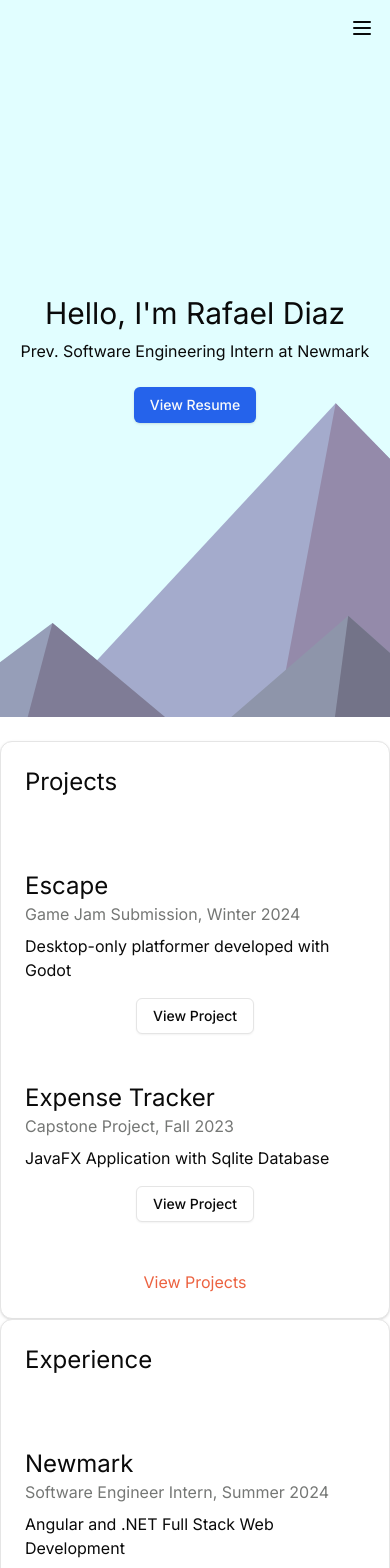
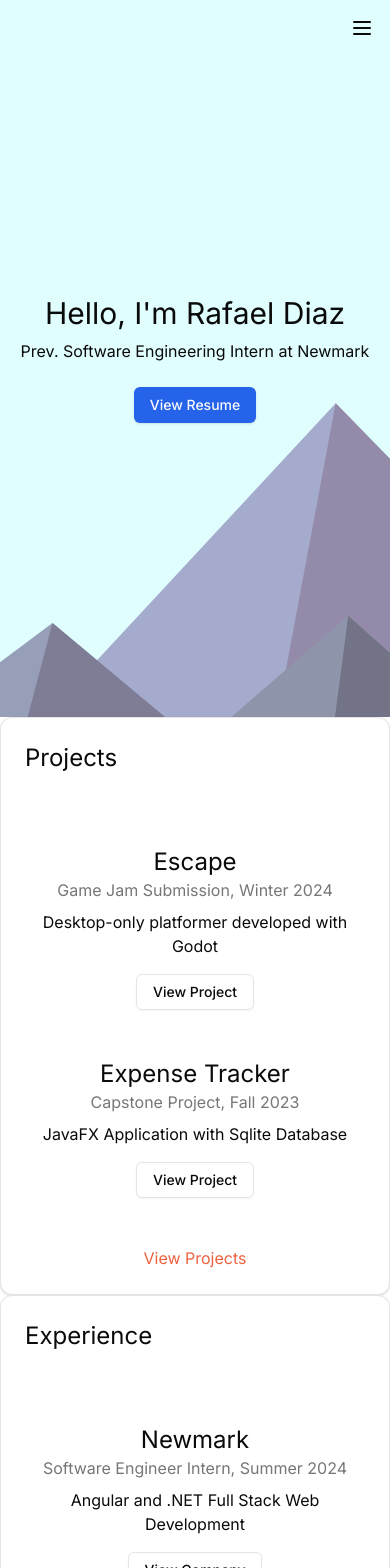
Before and after one commit to availe/Personal-Website-V2, a Next.js app: page / in a window 390 px wide. Shown: the top 1568 px of the page. Built offline with nearby package versions, Linux system fonts and the light colour scheme.

Commit message:
home styling

```diff
--- a/src/app/page.tsx
+++ b/src/app/page.tsx
@@ -5,9 +5,9 @@ import { experiences, projects } from "@/data/txt/home-data";
 export default function Home() {
   return (
     <>
-      <div className="grid grid-flow-row gap-6">
+      <div className="grid grid-flow-row">
         <Hero />
-        <div className="grid grid-cols-1 lg:grid-cols-2 lg:gap-24 lg:mx-24">
+        <div className="grid grid-cols-1 lg:grid-cols-2 gap-0 lg:gap-24 lg:mx-24">
           <SectionEntry
             experiences={projects}
             title="Projects"
--- a/src/components/home/section-entry.tsx
+++ b/src/components/home/section-entry.tsx
@@ -30,7 +30,7 @@ const SectionEntry: React.FC<ExperienceSectionProps> = ({
       <CardHeader>
         <h2 className="text-2xl md:text-3xl lg:text-center">{title}</h2>
       </CardHeader>
-      <CardContent className="grid grid-flow-row gap-12 pt-12 pb-12">
+      <CardContent className="grid grid-flow-row py-12 text-center md:text-start gap-12">
         {experiences.map((exp, index) => (
           <ExperienceEntry
             key={index}
```
